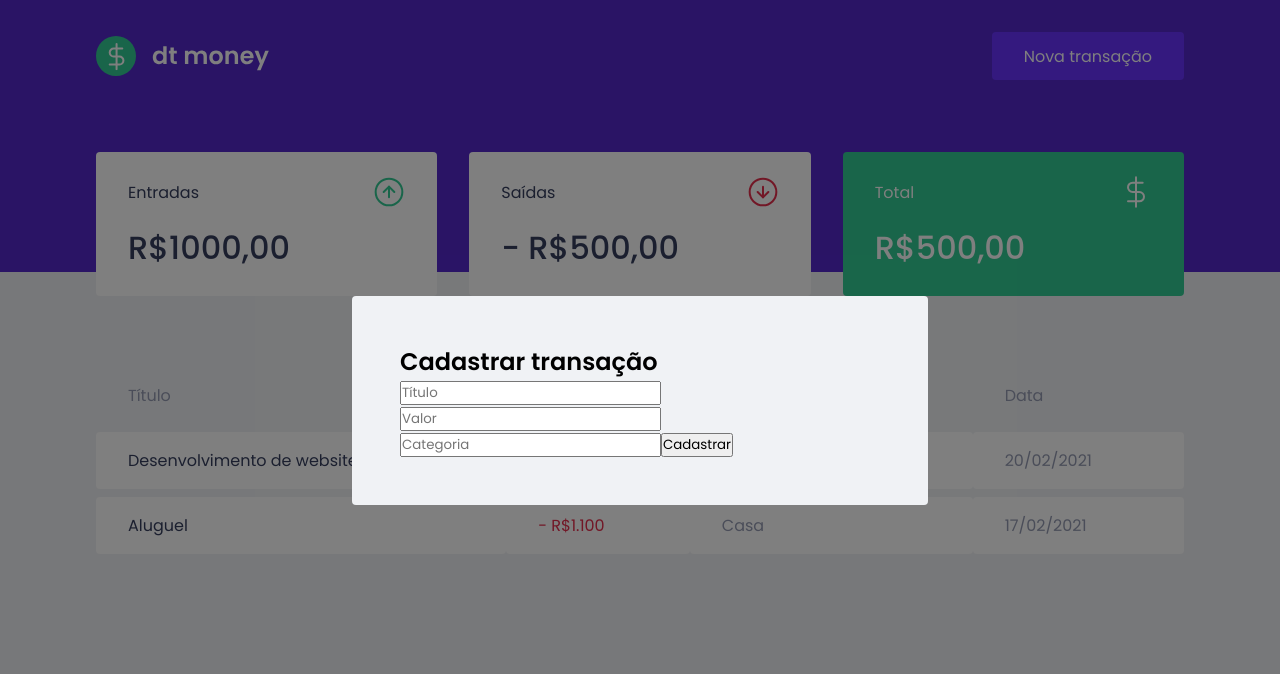
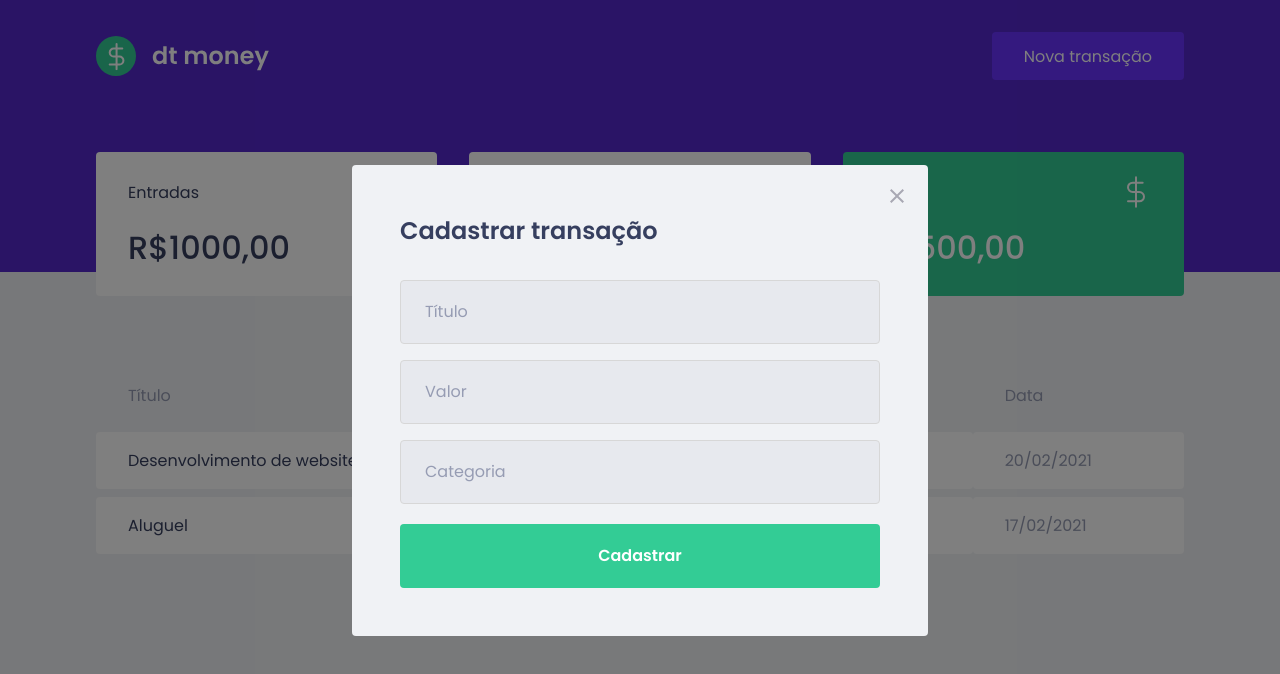
Before and after one commit to wfl-junior/rocketseat-ignite-dtmoney, a React (Create React App) app: page / in a window 1280 px wide. Both pictures are taken after a click on the button "Nova transação". Shown: the top 674 px of the page. Built offline with nearby package versions, Linux system fonts and the light colour scheme; no server answers; what miragejs would draw is missing.

Commit message:
Estilizando modal

```diff
--- a/src/components/NewTransactionModal/index.tsx
+++ b/src/components/NewTransactionModal/index.tsx
@@ -1,4 +1,5 @@
 import ReactModal from "react-modal";
+import closeImage from "../../assets/icon-close.svg";
 import { Container } from "./styles";
 
 interface NewTransactionModalProps {
@@ -16,6 +17,14 @@
     overlayClassName="react-modal-overlay"
     className="react-modal-content"
   >
+    <button
+      type="button"
+      onClick={onRequestClose}
+      className="react-modal-close"
+    >
+      <img src={closeImage} alt="Fechar modal" />
+    </button>
+
     <Container onSubmit={e => e.preventDefault()}>
       <h2>Cadastrar transação</h2>
 
--- a/src/components/NewTransactionModal/styles.ts
+++ b/src/components/NewTransactionModal/styles.ts
@@ -1,3 +1,49 @@
 import styled from "styled-components";
 
-export const Container = styled.form``;
+export const Container = styled.form`
+  > h2 {
+    color: var(--text-title);
+    font-size: 1.5rem;
+    margin-bottom: 2rem;
+  }
+
+  > input {
+    width: 100%;
+    padding-inline: 1.5rem;
+    height: 4rem;
+    border-radius: 0.25rem;
+
+    border: 1px solid #d7d7d7;
+    background-color: #e7e9ee;
+
+    font-weight: 400;
+    font-size: 1rem;
+
+    &::placeholder {
+      color: var(--text-body);
+    }
+
+    & + input {
+      margin-top: 1rem;
+    }
+  }
+
+  > button[type="submit"] {
+    width: 100%;
+    padding-inline: 1.5rem;
+    height: 4rem;
+    background-color: var(--green);
+    color: white;
+    border-radius: 0.25rem;
+    border: 0;
+    font-size: 1rem;
+    margin-top: 1.25rem;
+    font-weight: 600;
+
+    transition: filter 0.2s linear;
+
+    &:hover {
+      filter: brightness(0.9);
+    }
+  }
+`;
--- a/src/styles/global.ts
+++ b/src/styles/global.ts
@@ -72,4 +72,18 @@
     position: relative;
     border-radius: 0.25rem;
   }
+
+  .react-modal-close {
+    position: absolute;
+    right: 1.5rem;
+    top: 1.5rem;
+    border: 0;
+    background: transparent;
+
+    transition: filter 0.2s linear;
+
+    &:hover {
+      filter: brightness(0.8);
+    }
+  }
 `;
```
